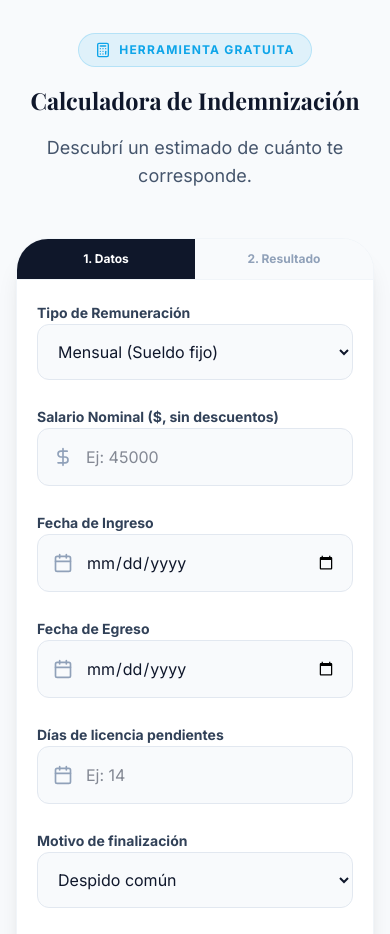
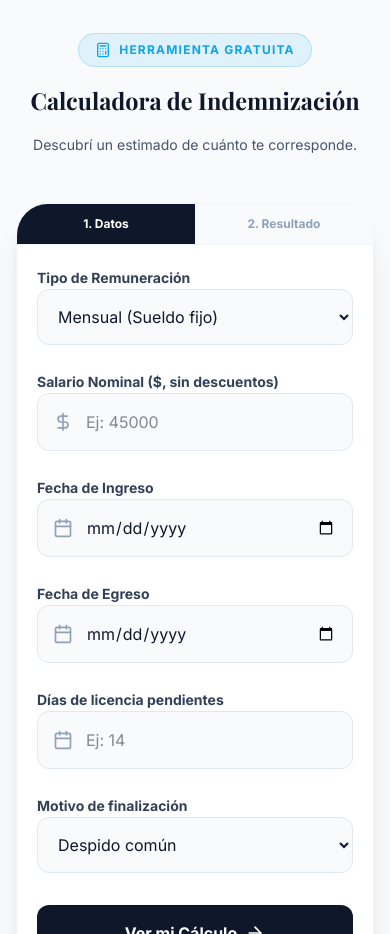
Before and after one commit to bmassa-byte/despedidouyFinal, a React (Vite) app: page / in a window 390 px wide. Shown: the part 1680-2614 px from the top of the page. Built offline with nearby package versions, Linux system fonts and the light colour scheme; a web font is replaced by a local one.

Commit message:
Subtítulo de la calculadora en una sola línea en mobile
Co-Authored-By: Claude Opus 5.5 <noreply@anthropic.com>
Claude-Session: https://claude.ai/code/session_01MugxTVyaKCMyChmydRgZjE

```diff
--- a/src/App.tsx
+++ b/src/App.tsx
@@ -651,7 +651,7 @@ trackConversion('AW-16641762776/IuRACICo24kdENjLtP89');
             <span className="text-accent text-xs font-bold uppercase tracking-widest">Herramienta Gratuita</span>
           </div>
           <h2 className="text-[clamp(1.125rem,6vw,1.875rem)] md:text-5xl font-bold text-slate-900 mb-4 whitespace-nowrap">Calculadora de Indemnización</h2>
-          <p className="text-lg text-slate-600">Descubrí un estimado de cuánto te corresponde.</p>
+          <p className="text-[clamp(0.75rem,3.6vw,1.125rem)] text-slate-600 whitespace-nowrap">Descubrí un estimado de cuánto te corresponde.</p>
         </div>
 
         <div className="bg-white rounded-[32px] shadow-xl border border-slate-100 overflow-hidden">
```
